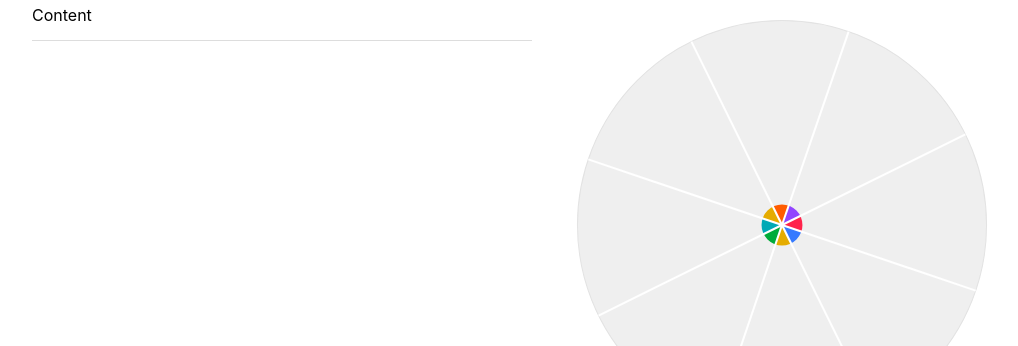
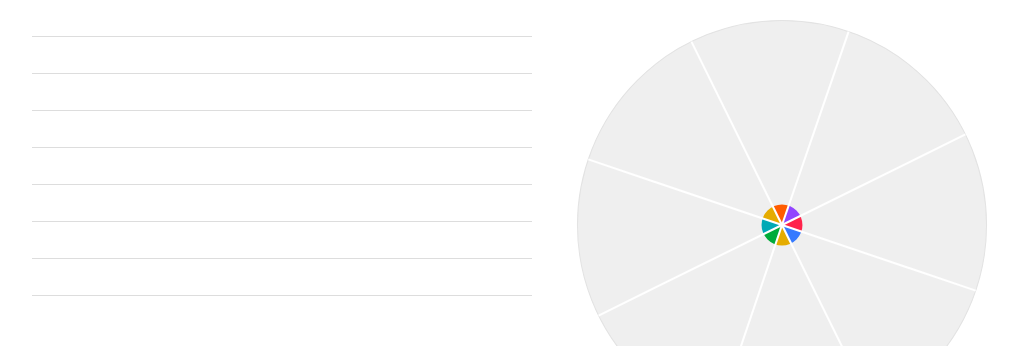
Before and after one commit to Robbiekruszynski/devrel_content_lab, a React (Create React App) app: page / in a window 1280 px wide. Shown: the top 346 px of the page, without its empty margins (108-1126 px from the left). Built offline with nearby package versions, Linux system fonts and the light colour scheme.

Commit message:
build out progress input

```diff
--- a/src/Components/Chart.js
+++ b/src/Components/Chart.js
@@ -1,7 +1,7 @@
 import React, { Component } from 'react';
 import './Chart.css';
 import Slices from './Slices/Slices';
-
+import Progress from './Spokes/Progress';
 export default class Chart extends Component {
     state = {
         slices: {
@@ -60,7 +60,8 @@ export default class Chart extends Component {
             <div className="Content">
                 <div className="SpokeBlock">
                     <ul>
-                        <li>Content</li>
+                        <Progress
+                        slices={this.state.slices}/>
                     </ul>
               </div>
               <div className="ChartBlock">
--- a/src/Components/Spokes/Progress.js
+++ b/src/Components/Spokes/Progress.js
@@ -3,5 +3,16 @@ import './Progress.css';
 
 
 const Progress =(props) => {
+    let progress = Object.keys(props.slices).map((progressKey, i) => (
+        <li key={progressKey}>
+            <p>{props.slices[progressKey].progress}</p>
+        </li>
+    ));
+    return(
+        <div>
+            {progress}
+        </div>
+    );
+}
 
-}
+export default Progress;
```
